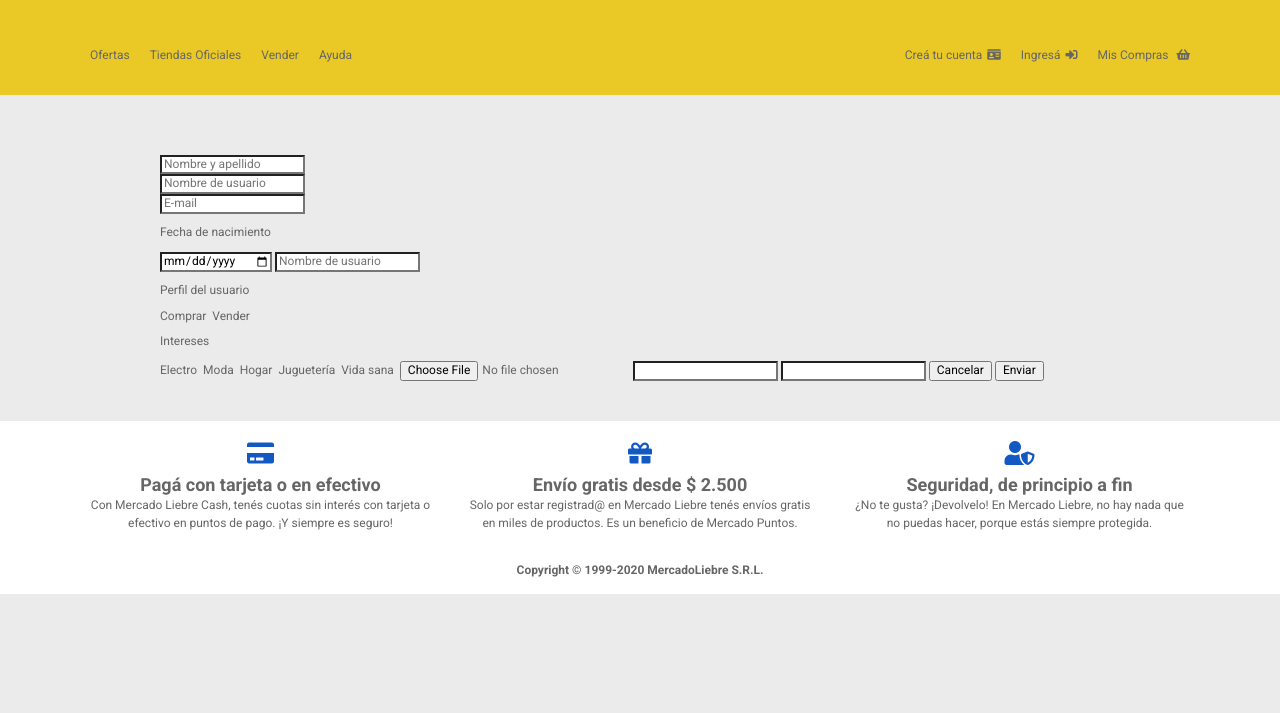
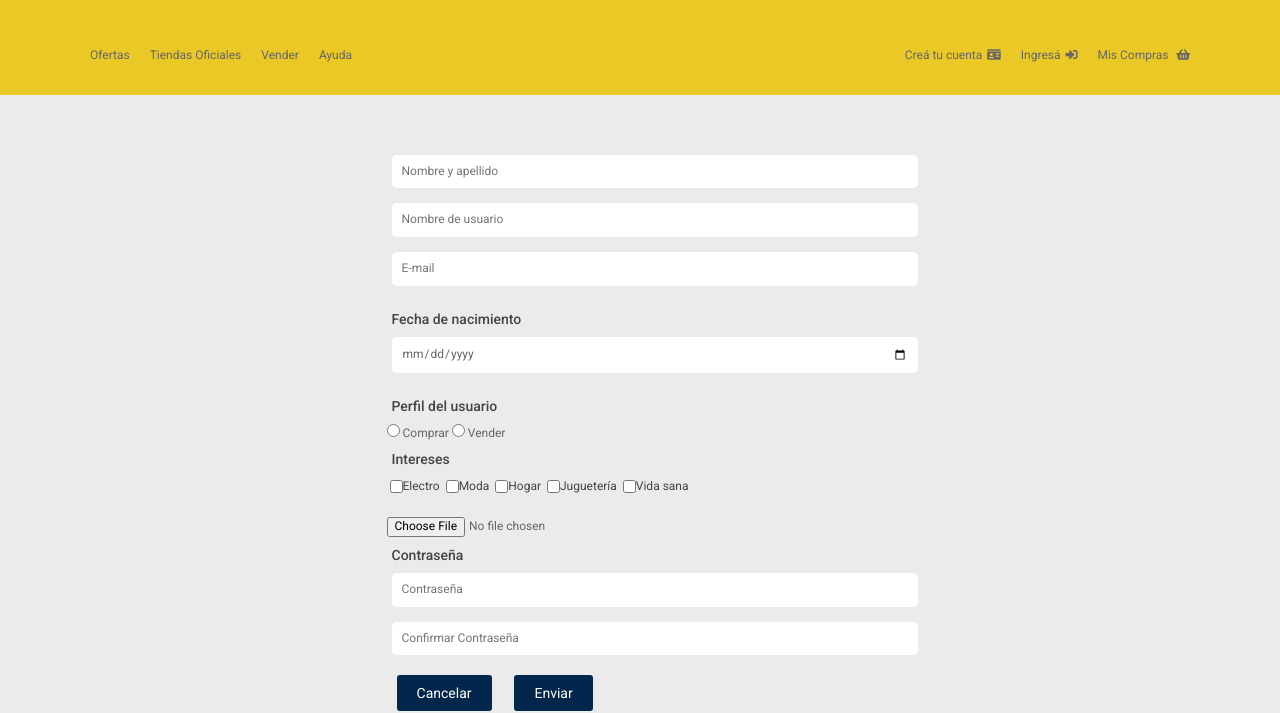
Before and after one commit to pedrobadia/mercado-liebre, a website: page views/register.html in a window 1280 px wide. Shown: the part 92-805 px from the top of the page. Drawn offline with nearby package versions, Linux system fonts and the light colour scheme.

Commit message:
Ajuste de estilos a hoja de registro

```diff
--- a/public/css/style.css
+++ b/public/css/style.css
@@ -26,13 +26,13 @@ footer {
     background-color: #ffffff;
     padding-top: 20px;
 }
-
+/*
 input {
     appearance: none;
     -moz-appearance: none;
     -webkit-appearance: none;
 }
-
+*/
 input:focus {
     outline: none;
 }
@@ -248,6 +248,77 @@ h2.title-home {
 
 .register {
     padding: 60px 0 40px 0;
+    display: flex;
+    justify-content: center;
+	align-items: center;
+    max-width: 850px;
+}
+
+.register-title{
+    font-size: 14px;
+    margin: 10px 5px;
+    color: #444444;
+    font-weight: 500;
+}
+
+.register-intereses{
+    color: #444444;
+    display: flex;
+    margin-bottom: 20px;
+}
+
+.input-aline{
+    display: flex;
+    align-items: center;
+    margin: 3px;
+}
+
+.register-input {
+    border: none;
+    border-radius: 5px;
+    padding: 10px 10px;
+    width: 100%;
+    margin: 0 5px 15px 5px;
+
+}
+
+input[type="date"] {
+    color: #666666;
+    appearance: none;
+    -webkit-appearance: none;
+    background:#ffffff;
+    padding:10px;
+    display: inline-block !important;
+    visibility: visible !important;
+    border: none;
+    border-radius: 5px;
+    padding: 10px 10px;
+    width: 100%;
+    margin: 0 5px 15px 5px;
+}
+
+input[type="date"], focus {
+    color: #666666;
+    box-shadow: none;
+    -webkit-box-shadow: none;
+    -moz-box-shadow: none;
+}
+
+.form-button-submit {
+    font-size: 14px;
+    color: #ffffff;
+    border: none;
+    cursor: pointer;
+    padding: 10px 20px;
+    margin: 5px 10px;
+    border-radius: 3px;
+    background-color: #03264C;
+    margin-bottom: 15px;
+}
+
+.form-button-submit:hover {
+    color: #666666;
+    background-color: #EAC926;
 }
 
 .footer-wrapper {
--- a/views/register.html
+++ b/views/register.html
@@ -42,49 +42,38 @@
     <main>
         <section class="register sm-container">
             <form action="/home.html" method="POST">
+                    <input type="text" name="full-name" placeholder="Nombre y apellido" class="register-input">
+                    <input type="text" name="user-name" placeholder="Nombre de usuario" class="register-input">
+                    <input type="email" name="email" placeholder="E-mail" class="register-input">
+
+
+                <p class="register-title">Fecha de nacimiento</p>
+                <input type="date" name="birth-date">
+
+                <p class="register-title">Perfil del usuario</p>
+                <label for="comprar"><input type="radio" name="profile" value="Comprar" id="comprar"> Comprar</label>
+                <label for="vender"><input type="radio" name="profile" value="Vender" id="vender"> Vender</label>
+
+                <p class="register-title">Intereses</p>
+                <div class="register-intereses">
+                <label for="electro" class="input-aline"><input type="checkbox" name="cat-interest" value="Electro" id="electro"> Electro</label>
+                <label for="moda" class="input-aline"><input type="checkbox" name="cat-interest" value="Moda" id="moda"> Moda</label>
+                <label for="hogar" class="input-aline"><input type="checkbox" name="cat-interest" value="Hogar" id="hogar"> Hogar</label>
+                <label for="jugueteria" class="input-aline"><input type="checkbox" name="cat-interest" value="Juguetería" id="jugueteria"> Juguetería</label>
+                <label for="vida-sana" class="input-aline"><input type="checkbox" name="cat-interest" value="Vida sana" id="vida-sana"> Vida sana</label>
+                </div>
+
+                <input type="file">
+
                 <div>
-                    <input type="text" name="full-name" placeholder="Nombre y apellido">
+                    <p class="register-title">Contraseña</p>
+                    <input type="password" class="register-input" placeholder="Contraseña">
+                    <input type="password" class="register-input" placeholder="Confirmar Contraseña">
                 </div>
                 <div>
-                    <input type="text" name="user-name" placeholder="Nombre de usuario">
+                    <button type="reset" class="form-button-submit">Cancelar</button>
+                    <button type="submit" class="form-button-submit">Enviar</button>
                 </div>
-
-                <div>
-                    <input type="email" name="email" placeholder="E-mail">
-                </div>
-
-                <p>Fecha de nacimiento</p>
-                <input type="date" name="birth-date" placeholder="Nombre de usuario">
-
-                <input type="text" name="adress" placeholder="Nombre de usuario">
-
-                <p>Perfil del usuario</p>
-                <label for="comprar">Comprar</label>
-                <input type="radio" name="profile" value="Comprar" id="comprar">
-                <label for="vender">Vender</label>
-                <input type="radio" name="profile" value="Vender" id="vender">
-
-                <p>Intereses</p>
-                <label for="electro">Electro</label>
-                <input type="checkbox" name="cat-interest" value="Electro" id="electro">
-
-                <label for="moda">Moda</label>
-                <input type="checkbox" name="cat-interest" value="Moda" id="moda">
-
-                <label for="hogar">Hogar</label>
-                <input type="checkbox" name="cat-interest" value="Hogar" id="hogar">
-
-                <label for="jugueteria">Juguetería</label>
-                <input type="checkbox" name="cat-interest" value="Juguetería" id="jugueteria">
-
-                <label for="vida-sana">Vida sana</label>
-                <input type="checkbox" name="cat-interest" value="Vida sana" id="vida-sana">
-
-                <input type="file">
-                <input type="password">
-                <input type="password">
-                <button type="reset">Cancelar</button>
-                <button type="submit">Enviar</button>
             </form>
         </section>
     </main>
```
Also changed, not shown: views/home.html (+4 -4 lines).
